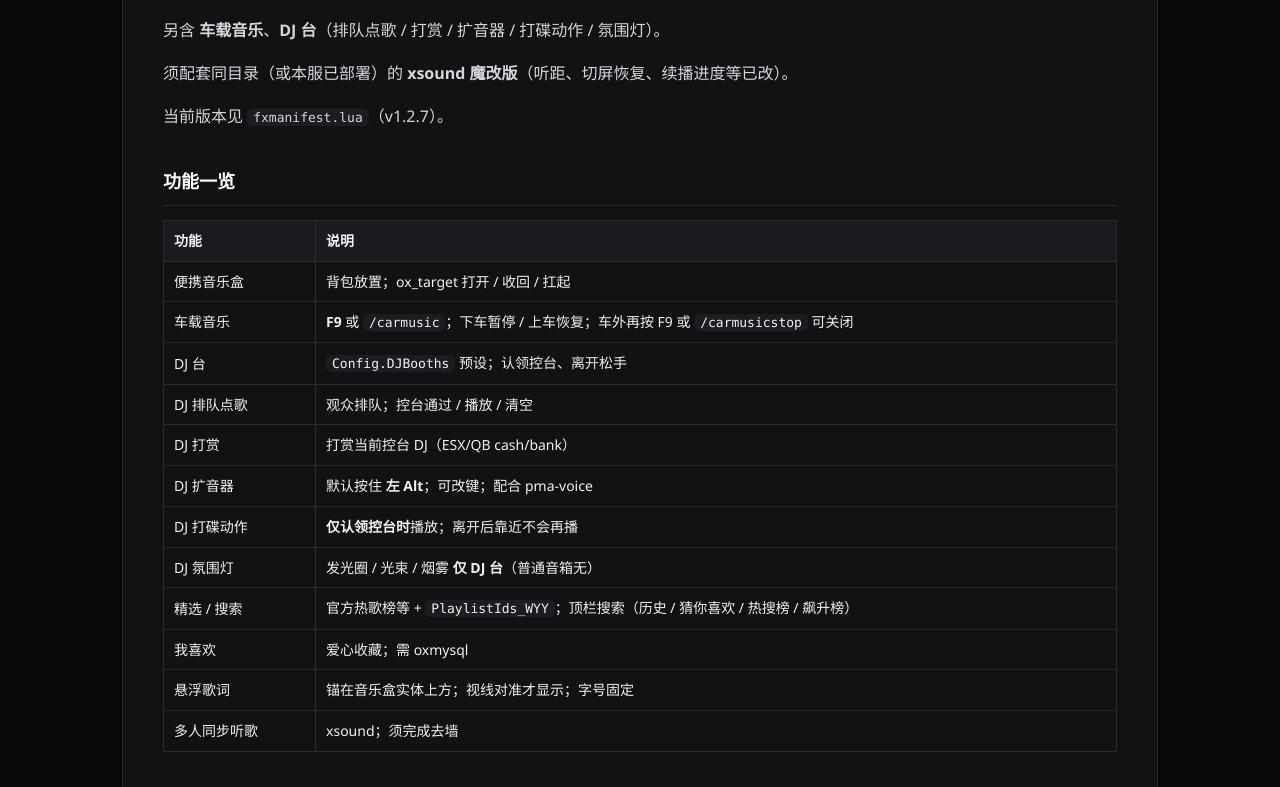
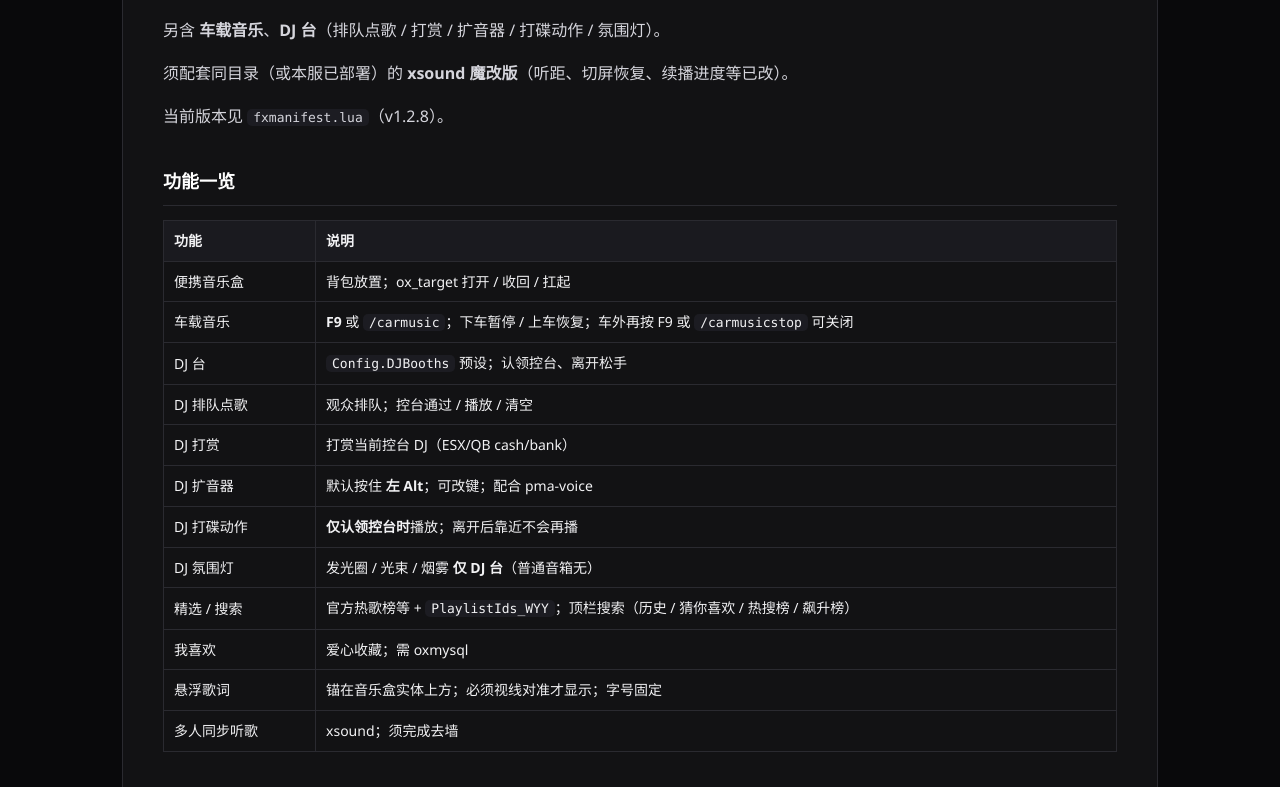
Before and after one commit to gege806/gege-docs, a Jekyll site: the page built from plugins/gege-musicbox.md, in a window 1280 px wide and 1400 px high. Shown: the part 300-1087 px from the top of the window. Built offline with Jekyll 4.4.1, drawn with Linux system fonts in a browser that asks for light colours; some of the changed text lies outside the part shown.

```diff
--- a/plugins/gege-musicbox.md
+++ b/plugins/gege-musicbox.md
@@ -11,7 +11,7 @@ FiveM 可放置音乐盒：网易云风格 UI、精选歌单 / 搜索、全屏
 
 须配套同目录（或本服已部署）的 **xsound 魔改版**（听距、切屏恢复、续播进度等已改）。
 
-当前版本见 `fxmanifest.lua`（v1.2.7）。
+当前版本见 `fxmanifest.lua`（v1.2.8）。
 
 ## 功能一览
 
@@ -27,7 +27,7 @@ FiveM 可放置音乐盒：网易云风格 UI、精选歌单 / 搜索、全屏
 | DJ 氛围灯 | 发光圈 / 光束 / 烟雾 **仅 DJ 台**（普通音箱无） |
 | 精选 / 搜索 | 官方热歌榜等 + `PlaylistIds_WYY`；顶栏搜索（历史 / 猜你喜欢 / 热搜榜 / 飙升榜） |
 | 我喜欢 | 爱心收藏；需 oxmysql |
-| 悬浮歌词 | 锚在音乐盒实体上方；视线对准才显示；字号固定 |
+| 悬浮歌词 | 锚在音乐盒实体上方；必须视线对准才显示；字号固定 |
 | 多人同步听歌 | xsound；须完成去墙 |
 
 ## 依赖
```
Also changed, not shown: other parts of plugins/gege-musicbox.md (+1 -0 lines).
